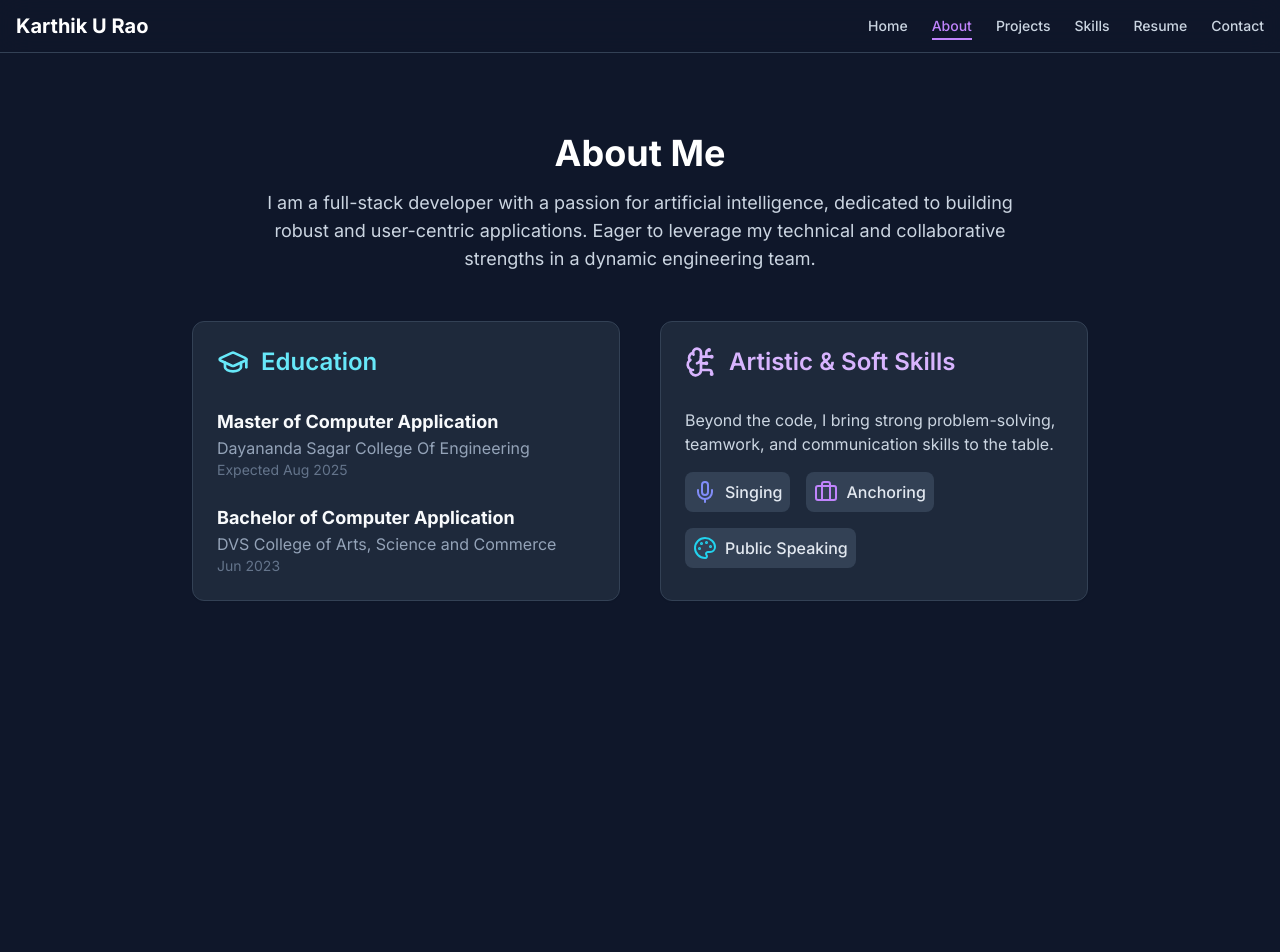
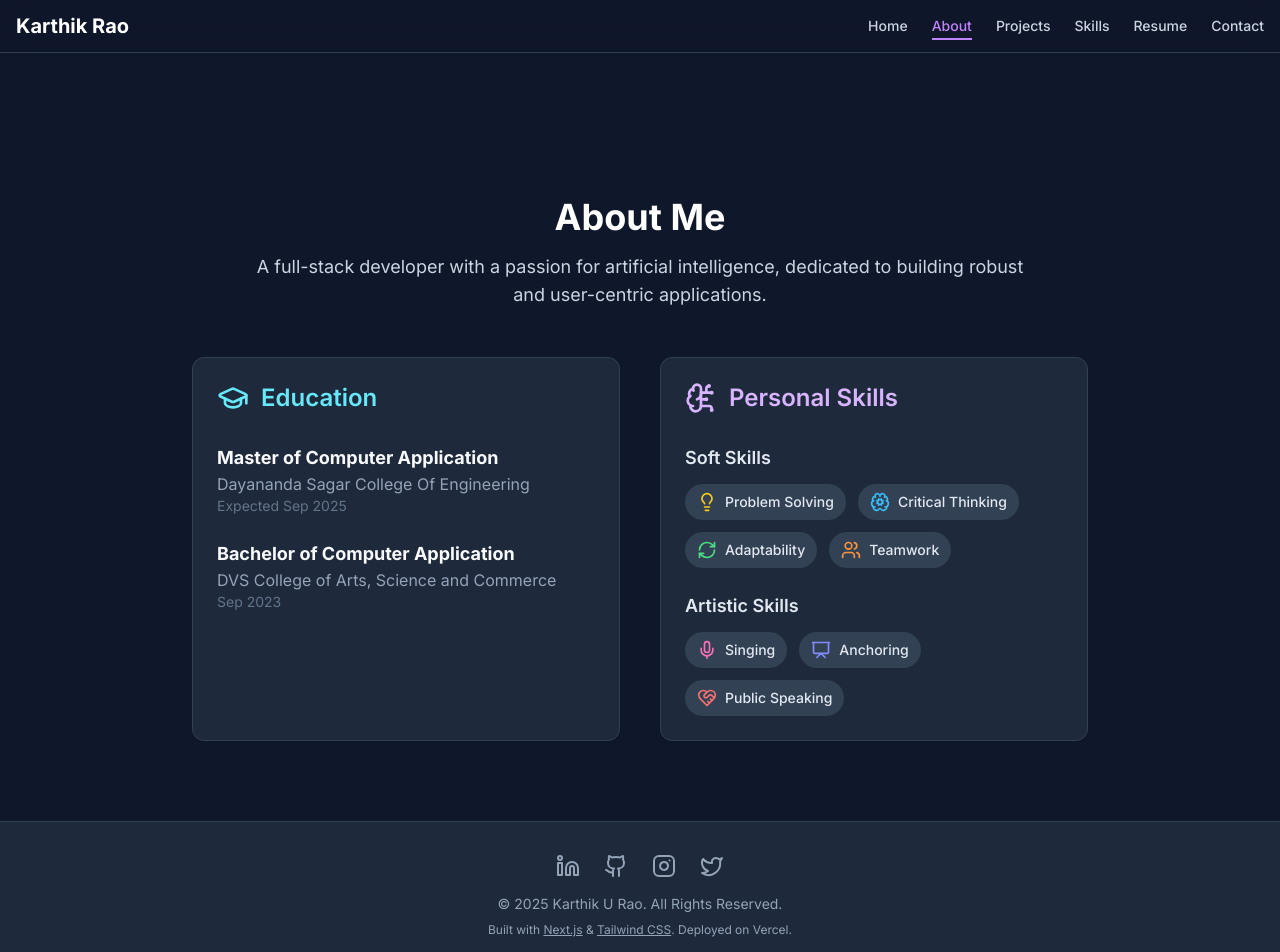
Before and after one commit to karthikurao/Portfolio, a Next.js app: page /about in a window 1280 px wide. Shown: the top 952 px of the page. Before the commit the page ends 800 px from the top, so only its background shows below. Built offline with nearby package versions, Linux system fonts and the light colour scheme.

Commit message:
final update

```diff
--- a/src/app/about/page.tsx
+++ b/src/app/about/page.tsx
@@ -1,9 +1,12 @@
-// src/app/about/page.tsx
+import AboutSection from '@/components/AboutSection';
 
-// This component is the entry point for the "/about" route.
-// It imports the main AboutSection component and renders it.
-import AboutSection from '@/components/AboutSection'
-
+// This is the component for the dedicated "/about" route.
+// It simply imports and displays our existing AboutSection component.
 export default function AboutPage() {
-    return <AboutSection />;
+  return (
+    // We add some padding-top to give space below the sticky navbar
+    <div className="pt-16">
+      <AboutSection />
+    </div>
+  );
 }
--- /dev/null
+++ b/src/app/contact/page.tsx
@@ -0,0 +1,12 @@
+import ContactSection from '@/components/ContactSection';
+
+// This is the component for the dedicated "/contact" route.
+// It simply imports and displays our existing ContactSection component.
+export default function ContactPage() {
+  return (
+    // We add some padding-top to give space below the sticky navbar
+    <div className="pt-16">
+      <ContactSection />
+    </div>
+  );
+}
--- a/src/app/layout.tsx
+++ b/src/app/layout.tsx
@@ -1,14 +1,16 @@
+// src/app/layout.tsx
 import type { Metadata } from 'next'
 import { Inter } from 'next/font/google'
-import './globals.css' // <-- Crucial: Imports all your styles
+import './globals.css'
 import { cn } from '@/lib/utils'
 import Navbar from '@/components/Navbar'
 import { Toaster } from "@/components/ui/sonner"
+import Footer from '@/components/Footer' // <-- IMPORT THE NEW FOOTER
 
 const inter = Inter({ subsets: ['latin'] })
 
 export const metadata: Metadata = {
-  title: 'Karthik U Rao | Portfolio',
+  title: 'Karthik Rao | Portfolio',
   description: 'Full-Stack Developer & AI Enthusiast',
 }
 
@@ -20,9 +22,14 @@ export default function RootLayout({
   return (
     <html lang="en" suppressHydrationWarning>
       <body className={cn(inter.className, 'bg-slate-900 text-white')}>
-        <Navbar />
-        {children} {/* This is where your page content renders */}
-        <Toaster richColors position="top-right" />
+        <div className="flex flex-col min-h-screen">
+          <Navbar />
+          <main className="flex-grow">
+            {children}
+          </main>
+          <Toaster richColors position="top-right" />
+          <Footer /> {/* <-- ADD THE FOOTER HERE */}
+        </div>
       </body>
     </html>
   )
--- /dev/null
+++ b/src/app/projects/page.tsx
@@ -0,0 +1,10 @@
+// src/app/projects/page.tsx
+import ProjectsSection from '@/components/ProjectsSection';
+
+export default function ProjectsPage() {
+  return (
+    <div className="pt-16">
+      <ProjectsSection />
+    </div>
+  );
+}
--- a/src/app/skills/page.tsx
+++ b/src/app/skills/page.tsx
@@ -1,6 +1,10 @@
 // src/app/skills/page.tsx
-import SkillsSection from '@/components/SkillsSection'
+import SkillsSection from '@/components/SkillsSection';
 
 export default function SkillsPage() {
-    return <SkillsSection />;
+  return (
+    <div className="pt-16">
+      <SkillsSection />
+    </div>
+  );
 }
--- a/src/components/AboutSection.tsx
+++ b/src/components/AboutSection.tsx
@@ -3,47 +3,58 @@
 
 import { motion } from 'framer-motion'
 import { Card, CardContent, CardHeader, CardTitle } from '@/components/ui/card'
-import { Briefcase, GraduationCap, Mic, Palette, BrainCircuit } from 'lucide-react'
+import {
+  GraduationCap,
+  BrainCircuit,
+  Lightbulb,
+  Users,
+  BrainCog,
+  RefreshCw,
+  Mic,
+  Presentation,
+  HeartHandshake
+} from 'lucide-react'
 
+// Correctly defined data for Education
 const education = [
   {
     degree: 'Master of Computer Application',
     institution: 'Dayananda Sagar College Of Engineering',
-    year: 'Expected Aug 2025',
+    year: 'Expected Sep 2025',
   },
   {
     degree: 'Bachelor of Computer Application',
     institution: 'DVS College of Arts, Science and Commerce',
-    year: 'Jun 2023',
+    year: 'Sep 2023',
   },
 ]
 
+// NEW: Data array for all your soft skills with icons
+const softSkills = [
+  { name: 'Problem Solving', icon: <Lightbulb className="h-5 w-5 text-yellow-400" /> },
+  { name: 'Critical Thinking', icon: <BrainCog className="h-5 w-5 text-sky-400" /> },
+  { name: 'Adaptability', icon: <RefreshCw className="h-5 w-5 text-green-400" /> },
+  { name: 'Teamwork', icon: <Users className="h-5 w-5 text-orange-400" /> },
+]
+
+// Corrected data for artistic skills with better icons
 const artisticSkills = [
-    { name: 'Singing', icon: <Mic className="h-6 w-6 text-indigo-400" /> },
-    { name: 'Anchoring', icon: <Briefcase className="h-6 w-6 text-purple-400" /> },
-    { name: 'Public Speaking', icon: <Palette className="h-6 w-6 text-cyan-400" /> },
+    { name: 'Singing', icon: <Mic className="h-5 w-5 text-pink-400" /> },
+    { name: 'Anchoring', icon: <Presentation className="h-5 w-5 text-indigo-400" /> },
+    { name: 'Public Speaking', icon: <HeartHandshake className="h-5 w-5 text-red-400" /> },
 ]
 
 const containerVariants = {
   hidden: { opacity: 0 },
   visible: {
     opacity: 1,
-    transition: {
-      staggerChildren: 0.2,
-      delayChildren: 0.3,
-    },
+    transition: { staggerChildren: 0.2, delayChildren: 0.3 },
   },
 }
 
 const itemVariants = {
   hidden: { y: 20, opacity: 0 },
-  visible: {
-    y: 0,
-    opacity: 1,
-    transition: {
-      duration: 0.5,
-    },
-  },
+  visible: { y: 0, opacity: 1, transition: { duration: 0.5 } },
 }
 
 export default function AboutSection() {
@@ -61,7 +72,7 @@ export default function AboutSection() {
             About Me
           </motion.h2>
           <motion.p variants={itemVariants} className="text-lg text-slate-300 max-w-3xl mx-auto">
-            I am a full-stack developer with a passion for artificial intelligence, dedicated to building robust and user-centric applications. Eager to leverage my technical and collaborative strengths in a dynamic engineering team.
+            A full-stack developer with a passion for artificial intelligence, dedicated to building robust and user-centric applications.
           </motion.p>
         </motion.div>
 
@@ -72,6 +83,7 @@ export default function AboutSection() {
           variants={containerVariants}
           className="grid md:grid-cols-2 gap-10"
         >
+          {/* Education Card (No changes here) */}
           <motion.div variants={itemVariants}>
             <Card className="bg-slate-800 border-slate-700 h-full">
               <CardHeader>
@@ -91,22 +103,38 @@ export default function AboutSection() {
             </Card>
           </motion.div>
 
+          {/* UPDATED Skills Card */}
           <motion.div variants={itemVariants}>
             <Card className="bg-slate-800 border-slate-700 h-full">
               <CardHeader>
                 <CardTitle className="flex items-center gap-3 text-2xl text-purple-300">
-                  <BrainCircuit className="h-8 w-8" /> Artistic & Soft Skills
+                  <BrainCircuit className="h-8 w-8" /> Personal Skills
                 </CardTitle>
               </CardHeader>
-              <CardContent>
-                <p className="mb-4 text-slate-300">Beyond the code, I bring strong problem-solving, teamwork, and communication skills to the table.</p>
-                <div className="flex flex-wrap gap-4">
-                    {artisticSkills.map((skill) => (
-                        <div key={skill.name} className="flex items-center gap-2 p-2 bg-slate-700 rounded-lg">
+              <CardContent className="space-y-6">
+                {/* Soft Skills Section */}
+                <div>
+                  <h4 className="font-semibold text-lg mb-3 text-slate-200">Soft Skills</h4>
+                  <div className="flex flex-wrap gap-3">
+                    {softSkills.map((skill) => (
+                        <div key={skill.name} className="flex items-center gap-2 p-2 px-3 bg-slate-700 rounded-full text-sm">
                            {skill.icon}
                            <span className="font-medium text-slate-200">{skill.name}</span>
                         </div>
                     ))}
+                  </div>
+                </div>
+                {/* Artistic Skills Section */}
+                <div>
+                  <h4 className="font-semibold text-lg mb-3 text-slate-200">Artistic Skills</h4>
+                   <div className="flex flex-wrap gap-3">
+                    {artisticSkills.map((skill) => (
+                        <div key={skill.name} className="flex items-center gap-2 p-2 px-3 bg-slate-700 rounded-full text-sm">
+                           {skill.icon}
+                           <span className="font-medium text-slate-200">{skill.name}</span>
+                        </div>
+                    ))}
+                  </div>
                 </div>
               </CardContent>
             </Card>
--- a/src/components/ContactSection.tsx
+++ b/src/components/ContactSection.tsx
@@ -10,7 +10,8 @@ import { Input } from '@/components/ui/input'
 import { Textarea } from '@/components/ui/textarea'
 import { Label } from '@/components/ui/label'
 import { toast } from "sonner"
-import { Github, Linkedin, Send, Loader2 } from 'lucide-react'
+// Import new icons: Instagram, Twitter
+import { Github, Linkedin, Instagram, Twitter, Send, Loader2 } from 'lucide-react'
 
 const formSchema = z.object({
   name: z.string().min(2, { message: 'Name must be at least 2 characters.' }),
@@ -23,15 +24,21 @@ export default function ContactSection() {
 
   const form = useForm<z.infer<typeof formSchema>>({
     resolver: zodResolver(formSchema),
-    defaultValues: { name: '', email: '', message: '' },
+    defaultValues: {
+      name: '',
+      email: '',
+      message: '',
+    },
   })
 
   async function onSubmit(values: z.infer<typeof formSchema>) {
     setIsSubmitting(true)
     try {
-      const response = await fetch('https://formspree.io/f/your_form_id', { // Replace with your Formspree URL
+      const response = await fetch('https://formspree.io/f/mpwdgonl', { // Replace with your Formspree URL
         method: 'POST',
-        headers: { 'Content-Type': 'application/json' },
+        headers: {
+          'Content-Type': 'application/json',
+        },
         body: JSON.stringify(values),
       })
 
@@ -91,7 +98,7 @@ export default function ContactSection() {
                 {...form.register('name')}
                 className="bg-slate-800 border-slate-700 text-white placeholder:text-slate-500 focus:border-purple-500"
                 placeholder="Your Name"
-                suppressHydrationWarning={true} /* FIX: Add this prop */
+                suppressHydrationWarning={true}
               />
               {form.formState.errors.name && <p className="text-red-400 text-sm pt-1">{form.formState.errors.name.message}</p>}
             </div>
@@ -103,7 +110,7 @@ export default function ContactSection() {
                 {...form.register('email')}
                 className="bg-slate-800 border-slate-700 text-white placeholder:text-slate-500 focus:border-purple-500"
                 placeholder="your.email@example.com"
-                suppressHydrationWarning={true} /* FIX: Add this prop */
+                suppressHydrationWarning={true}
               />
               {form.formState.errors.email && <p className="text-red-400 text-sm pt-1">{form.formState.errors.email.message}</p>}
             </div>
@@ -115,7 +122,7 @@ export default function ContactSection() {
                 {...form.register('message')}
                 className="bg-slate-800 border-slate-700 text-white min-h-[150px] placeholder:text-slate-500 focus:border-purple-500"
                 placeholder="Your message here..."
-                suppressHydrationWarning={true} /* FIX: Add this prop */
+                suppressHydrationWarning={true}
             />
             {form.formState.errors.message && <p className="text-red-400 text-sm pt-1">{form.formState.errors.message.message}</p>}
           </div>
@@ -135,6 +142,7 @@ export default function ContactSection() {
           </div>
         </motion.form>
 
+        {/* Updated Social Media Links Section */}
         <div className="mt-16 flex justify-center gap-8">
             <motion.a
                 href="https://www.linkedin.com/in/karthik-u-rao"
@@ -143,18 +151,44 @@ export default function ContactSection() {
                 className="text-slate-400 hover:text-purple-400 transition-colors"
                 whileHover={{ scale: 1.2 }}
                 whileTap={{ scale: 0.9 }}
+                aria-label="LinkedIn Profile"
             >
                 <Linkedin size={32} />
             </motion.a>
             <motion.a
-                href="https://github.com/" // Replace with your GitHub URL
+                href="https://github.com/karthikurao" // Replace with your GitHub username URL
                 target="_blank"
                 rel="noopener noreferrer"
                 className="text-slate-400 hover:text-purple-400 transition-colors"
                 whileHover={{ scale: 1.2 }}
                 whileTap={{ scale: 0.9 }}
+                aria-label="GitHub Profile"
             >
                 <Github size={32} />
+            </motion.a>
+            {/* NEW: Instagram Link */}
+            <motion.a
+                href="https://instagram.com/karthikrao._" // Replace with your Instagram URL
+                target="_blank"
+                rel="noopener noreferrer"
+                className="text-slate-400 hover:text-purple-400 transition-colors"
+                whileHover={{ scale: 1.2 }}
+                whileTap={{ scale: 0.9 }}
+                aria-label="Instagram Profile"
+            >
+                <Instagram size={32} />
+            </motion.a>
+            {/* NEW: Twitter (X) Link */}
+            <motion.a
+                href="https://x.com/igotkarthik" // Replace with your Twitter URL
+                target="_blank"
+                rel="noopener noreferrer"
+                className="text-slate-400 hover:text-purple-400 transition-colors"
+                whileHover={{ scale: 1.2 }}
+                whileTap={{ scale: 0.9 }}
+                aria-label="Twitter Profile"
+            >
+                <Twitter size={32} />
             </motion.a>
         </div>
       </div>
--- /dev/null
+++ b/src/components/Footer.tsx
@@ -0,0 +1,103 @@
+'use client'
+
+import { useState, useEffect } from 'react';
+// Import new icons: Instagram, X (Twitter)
+import { Github, Linkedin, Instagram, Twitter, ArrowUpCircle } from 'lucide-react';
+import { motion, AnimatePresence } from 'framer-motion'; // Ensure AnimatePresence is imported
+
+export default function Footer() {
+  const [isVisible, setIsVisible] = useState(false);
+  const currentYear = new Date().getFullYear();
+
+  useEffect(() => {
+    const toggleVisibility = () => {
+      if (window.pageYOffset > 300) {
+        setIsVisible(true);
+      } else {
+        setIsVisible(false);
+      }
+    };
+
+    window.addEventListener('scroll', toggleVisibility);
+    return () => window.removeEventListener('scroll', toggleVisibility);
+  }, []);
+
+  const scrollToTop = () => {
+    window.scrollTo({
+      top: 0,
+      behavior: 'smooth',
+    });
+  };
+
+  return (
+    <>
+      <footer className="bg-slate-800 text-slate-400 py-8 border-t border-slate-700">
+        <div className="container mx-auto px-4 text-center">
+          {/* Updated social links section */}
+          <div className="flex justify-center gap-6 mb-4">
+            <a
+              href="https://www.linkedin.com/in/karthik-u-rao"
+              target="_blank"
+              rel="noopener noreferrer"
+              className="hover:text-purple-400 transition-colors"
+              aria-label="LinkedIn Profile"
+            >
+              <Linkedin size={24} />
+            </a>
+            <a
+              href="https://github.com/karthikurao" // Replace with your GitHub URL
+              target="_blank"
+              rel="noopener noreferrer"
+              className="hover:text-purple-400 transition-colors"
+              aria-label="GitHub Profile"
+            >
+              <Github size={24} />
+            </a>
+            {/* NEW: Instagram Link */}
+            <a
+              href="https://instagram.com/karthikrao._" // Replace with your Instagram URL
+              target="_blank"
+              rel="noopener noreferrer"
+              className="hover:text-purple-400 transition-colors"
+              aria-label="Instagram Profile"
+            >
+              <Instagram size={24} />
+            </a>
+            {/* NEW: Twitter (X) Link */}
+            <a
+              href="https://x.com/igotkarthik" // Replace with your Twitter URL
+              target="_blank"
+              rel="noopener noreferrer"
+              className="hover:text-purple-400 transition-colors"
+              aria-label="Twitter Profile"
+            >
+              <Twitter size={24} />
+            </a>
+          </div>
+          <p className="text-sm">
+            &copy; {currentYear} Karthik U Rao. All Rights Reserved.
+          </p>
+          <p className="text-xs mt-2">
+            Built with <a href="https://nextjs.org/" target="_blank" rel="noopener noreferrer" className="underline hover:text-white">Next.js</a> & <a href="https://tailwindcss.com/" target="_blank" rel="noopener noreferrer" className="underline hover:text-white">Tailwind CSS</a>. Deployed on Vercel.
+          </p>
+        </div>
+      </footer>
+
+      <AnimatePresence>
+        {isVisible && (
+          <motion.button
+            onClick={scrollToTop}
+            className="fixed bottom-6 right-6 bg-purple-600 hover:bg-purple-700 text-white p-3 rounded-full shadow-lg z-50"
+            initial={{ opacity: 0, y: 20 }}
+            animate={{ opacity: 1, y: 0 }}
+            exit={{ opacity: 0, y: 20 }}
+            transition={{ duration: 0.3 }}
+            aria-label="Scroll to top"
+          >
+            <ArrowUpCircle size={24} />
+          </motion.button>
+        )}
+      </AnimatePresence>
+    </>
+  );
+}
--- a/src/components/Navbar.tsx
+++ b/src/components/Navbar.tsx
@@ -24,7 +24,7 @@ export default function Navbar() {
         {/* Animated Name/Logo */}
         <Link href="/">
           <AnimatedText
-            text="Karthik U Rao"
+            text="Karthik Rao"
             className="text-xl font-bold text-white"
           />
         </Link>
--- a/src/components/ProjectsSection.tsx
+++ b/src/components/ProjectsSection.tsx
@@ -13,28 +13,28 @@ const projectData = [
     title: 'CareCrew: Volunteer Social Network',
     description: 'Android app to connect volunteers by skill and location. Integrated Firebase Auth, Real-time DB, and Push Notifications.',
     tags: ['Java', 'Firebase', 'Android', 'Google Maps API'],
-    githubUrl: '#', // Replace with your actual URL
+    githubUrl: 'https://github.com/karthikurao/CareCrew', // Replace with your actual URL
     liveDemoUrl: '#', // Replace with your actual URL
   },
   {
     title: 'Deepfake Detection System',
     description: 'A ResNeXt CNN+LSTM pipeline for video-based fake detection, achieving 85% accuracy. Web interface built with Django.',
     tags: ['Python', 'TensorFlow', 'LSTM', 'Django', 'OpenCV'],
-    githubUrl: '#',
+    githubUrl: 'https://github.com/karthikurao/Deepfake-Detection',
     liveDemoUrl: '#',
   },
   {
     title: 'Moodify: Emotion-Based Music',
     description: 'AI-driven mobile app using TensorFlow & OpenCV for facial emotion detection to recommend Spotify playlists.',
     tags: ['React Native', 'TensorFlow', 'OpenCV', 'Spotify API'],
-    githubUrl: '#',
+    githubUrl: 'https://github.com/karthikurao/Moodify',
     liveDemoUrl: '#',
   },
   {
     title: 'E-commerce Web Application',
     description: 'Scalable full-stack platform with user authentication, payment gateway, and an admin dashboard for non-beverage products.',
     tags: ['PHP', 'JavaScript', 'MySQL', 'HTML/CSS', 'RESTful APIs'],
-    githubUrl: '#',
+    githubUrl: 'https://github.com/karthikurao/Green-Tea-Website',
     liveDemoUrl: '#',
   },
 ]
--- a/src/components/SkillsSection.tsx
+++ b/src/components/SkillsSection.tsx
@@ -8,19 +8,15 @@ import { SiFirebase, SiTensorflow, SiOpencv, SiDjango, SiNextdotjs, SiTailwindcs
 
 const skills = [
   { name: 'Java', icon: <FaJava className="h-12 w-12 text-orange-500" /> },
-  { name: 'Python', icon: <FaPython className="h-12 w-12 text-blue-400" /> },
   { name: 'JavaScript', icon: <FaJsSquare className="h-12 w-12 text-yellow-400" /> },
   { name: 'PHP', icon: <FaPhp className="h-12 w-12 text-indigo-400" /> },
   { name: 'HTML5', icon: <FaHtml5 className="h-12 w-12 text-red-500" /> },
   { name: 'CSS3', icon: <FaCss3Alt className="h-12 w-12 text-blue-500" /> },
   { name: 'SQL', icon: <FaDatabase className="h-12 w-12 text-sky-400" /> },
-  { name: 'Next.js', icon: <SiNextdotjs className="h-12 w-12" /> },
-  { name: 'React', icon: <FaReact className="h-12 w-12 text-cyan-400" /> },
   { name: 'Django', icon: <SiDjango className="h-12 w-12 text-green-800" /> },
   { name: 'Firebase', icon: <SiFirebase className="h-12 w-12 text-yellow-500" /> },
   { name: 'TensorFlow', icon: <SiTensorflow className="h-12 w-12 text-orange-400" /> },
   { name: 'OpenCV', icon: <SiOpencv className="h-12 w-12 text-blue-600" /> },
-  { name: 'Tailwind CSS', icon: <SiTailwindcss className="h-12 w-12 text-cyan-500" /> },
 ]
 
 const containerVariants = {
```
